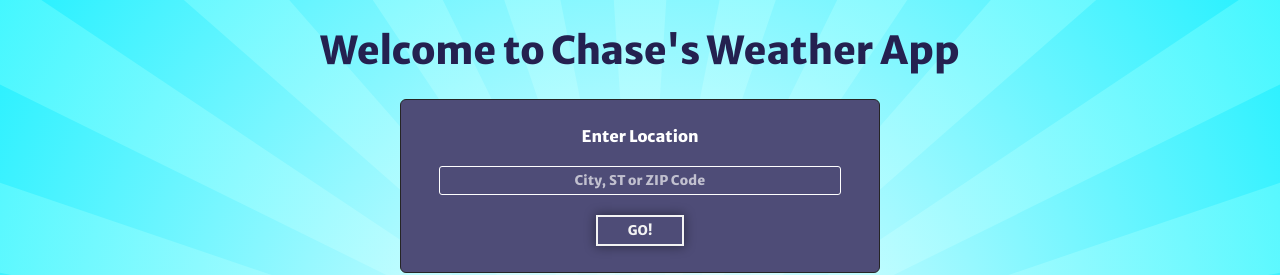
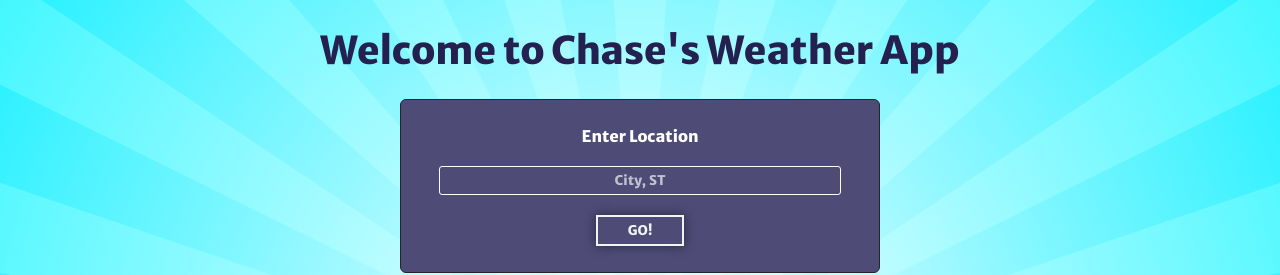
Before and after one commit to ChaseH88/Quick-Weather-API, a React (Create React App) app: page / in a window 1280 px wide. Shown: the top 275 px of the page. Built offline with nearby package versions, Linux system fonts and the light colour scheme.

Commit message:
Minor Adjustments

```diff
--- a/src/components/Location.js
+++ b/src/components/Location.js
@@ -43,8 +43,8 @@ const Location = () => {
       setLocation(zipcode);
     //set the url depending on user input
     typeof location === "string" ?
-      await setApiURL(`http://api.weatherbit.io/v2.0/current?city=${(location)}&key=${apiKey}`) :
-      await setApiURL(`http://api.weatherbit.io/v2.0/current?postal_code=${location}&country=US&key=${apiKey}`);
+      await setApiURL(`https://api.weatherbit.io/v2.0/current?city=${(location)}&key=${apiKey}`) :
+      await setApiURL(`https://api.weatherbit.io/v2.0/current?postal_code=${location}&country=US&key=${apiKey}`);
   }
 
   // On Submit
@@ -103,7 +103,7 @@ const Location = () => {
       <Form onSubmit={submitForm}>
         <div className="formElem">
           <label>Enter Location</label>
-          <input required id="locationText" type="text" placeholder="City, ST or ZIP Code" onChange={updateLocation} autoComplete="off" />
+          <input required id="locationText" type="text" placeholder="City, ST" onChange={updateLocation} autoComplete="off" />
         </div>
         <div className="formElem">
           <button>Go!</button>
```
